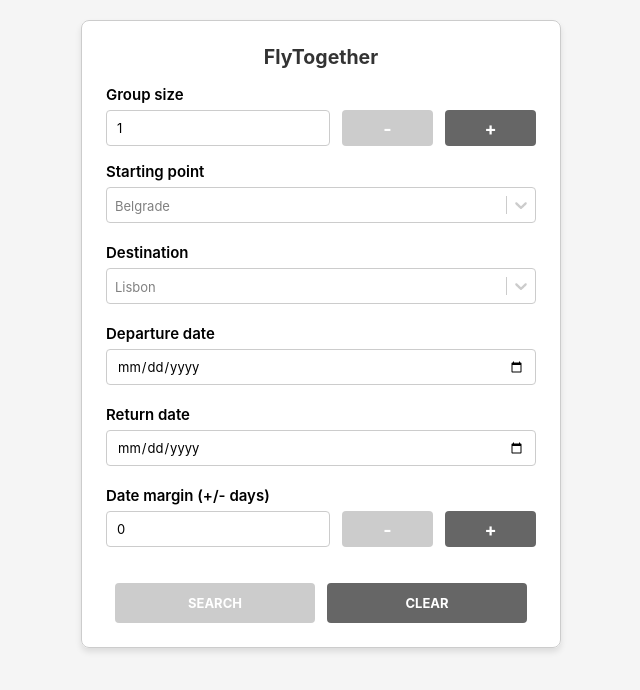
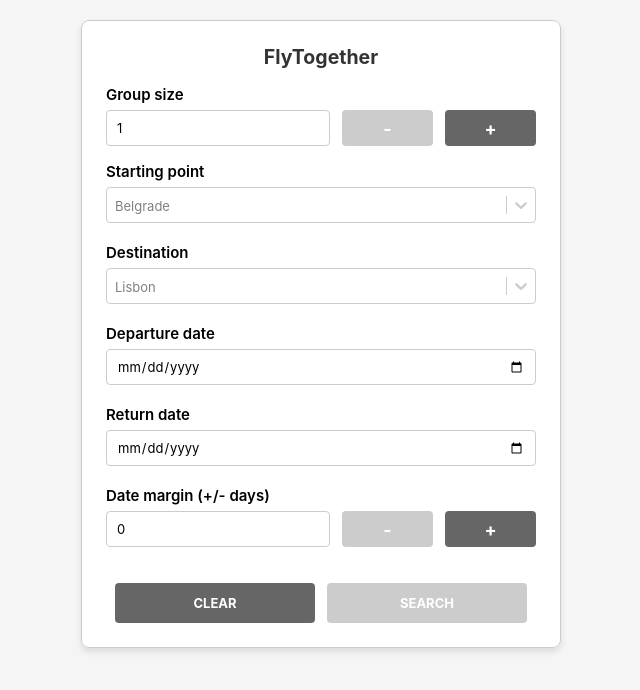
Before and after one commit to Piotr154/FlyTogether, a React (Vite) app in the folder client/: page / in a window 1280 px wide. Shown: the top 690 px of the page, without its empty margins (319-959 px from the left). Built offline with nearby package versions, Linux system fonts and the light colour scheme.

Commit message:
Changed button order.

```diff
--- a/client/src/form-components/Form.jsx
+++ b/client/src/form-components/Form.jsx
@@ -191,11 +191,11 @@ export const Form = () => {
               setFunction={setDateMargin}
             />
             <div className="row">
+              <button type = "button" onClick={clearForm}>
+                Clear
+              </button>
               <button type = "submit" disabled={!canSearch}>
                 Search
-              </button>
-              <button type = "button" onClick={clearForm}>
-                Clear
               </button>
             </div>
           </fieldset>
```
